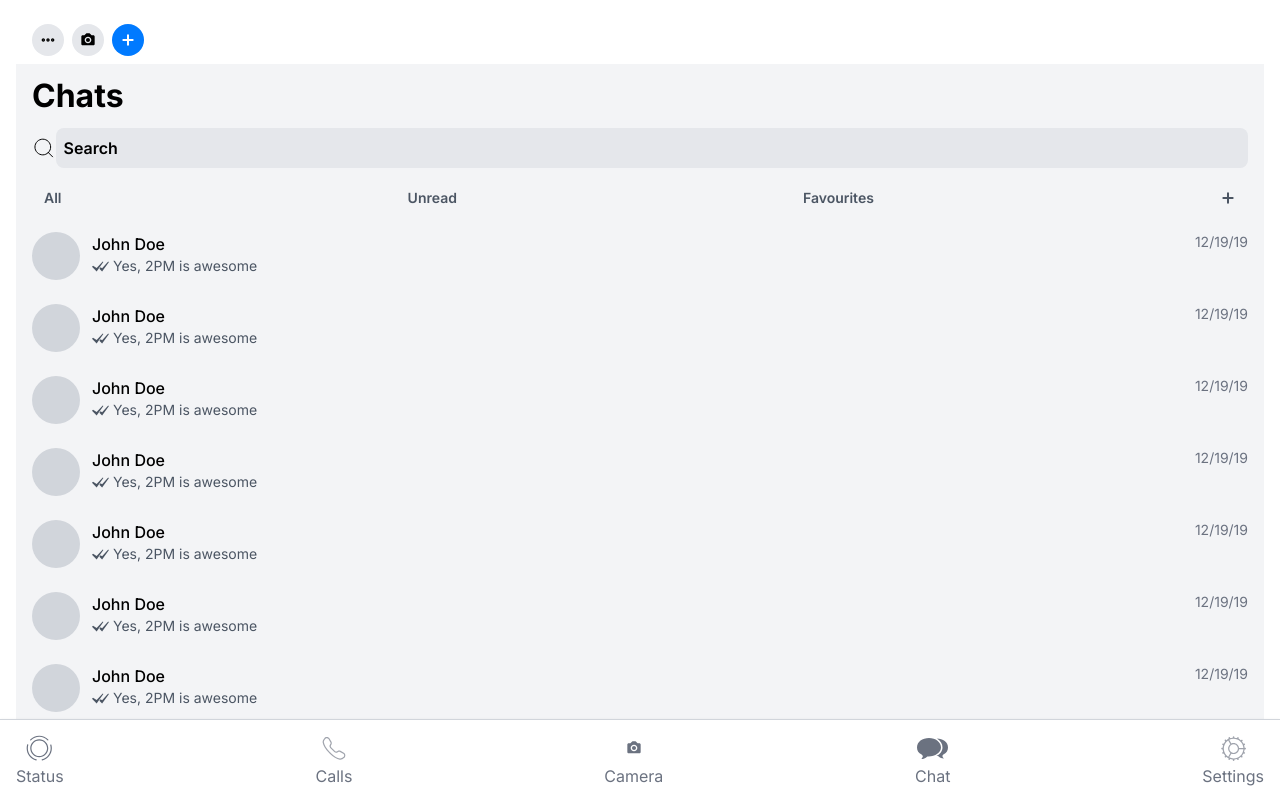
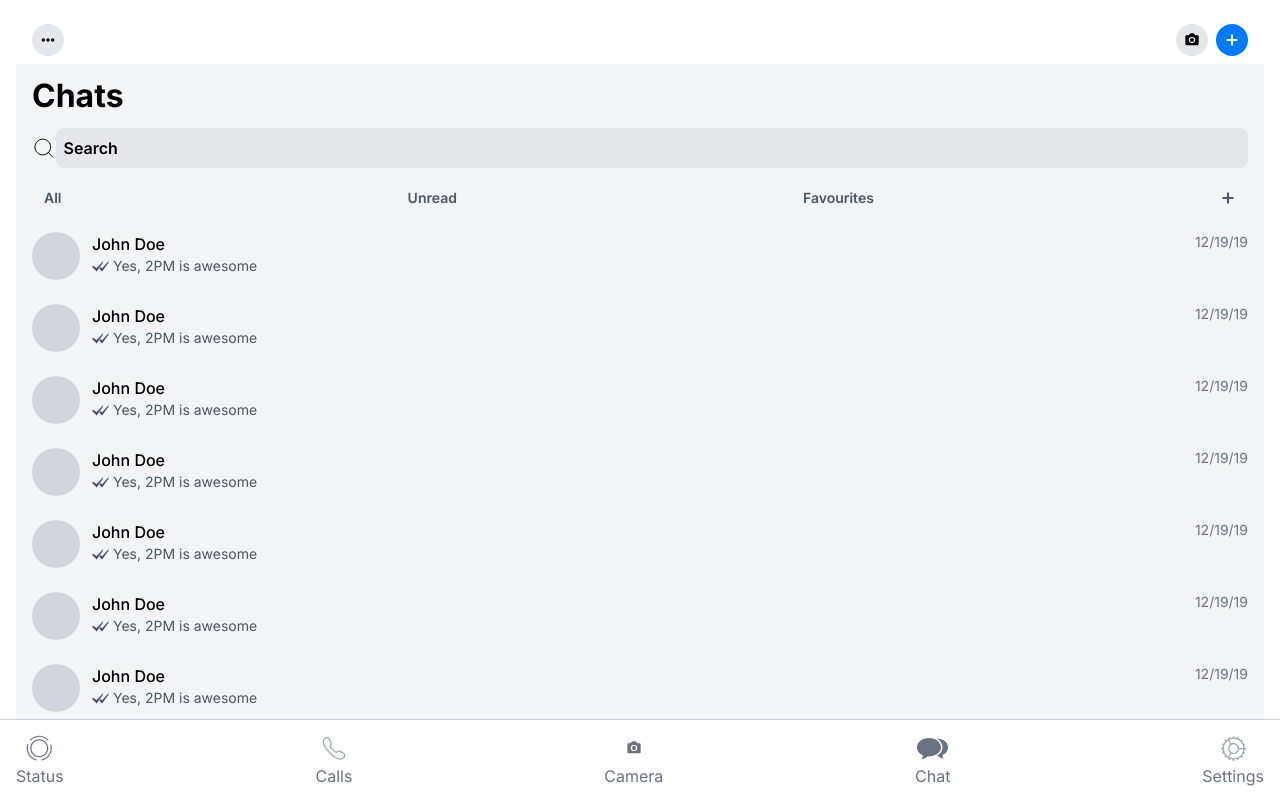
Before and after one commit to marawanthedev/chat-app, a React (Vite) app: page / in a window 1280 px wide. Shown: the top 800 px of the page. Built offline with nearby package versions, Linux system fonts and the light colour scheme.

Commit message:
update: conversation header items spacing

```diff
--- a/src/pages/Home/sections/header/index.tsx
+++ b/src/pages/Home/sections/header/index.tsx
@@ -10,12 +10,15 @@ type ButtonProps = {
 };
 
 export const Header = () => {
-  const buttons: ButtonProps[] = [
+  const leftGroupButtons: ButtonProps[] = [
     {
       Icon: DotsIcon,
       ariaLabel: 'More options',
       bgColor: 'bg-gray-200',
     },
+  ];
+
+  const rightGroupButtons: ButtonProps[] = [
     {
       Icon: CameraIcon,
       ariaLabel: 'Open camera',
@@ -32,7 +35,19 @@ export const Header = () => {
   return (
     <header className="flex justify-between items-center px-4 py-2 bg-white">
       <div className="flex space-x-2">
-        {buttons.map((button, index) => (
+        {leftGroupButtons.map((button, index) => (
+          <button
+            key={index}
+            className={`rounded-full p-2 ${button.bgColor}`}
+            aria-label={button.ariaLabel}
+          >
+            <button.Icon color={button.color} />
+          </button>
+        ))}
+      </div>
+
+      <div className="flex space-x-2">
+        {rightGroupButtons.map((button, index) => (
           <button
             key={index}
             className={`rounded-full p-2 ${button.bgColor}`}
```
